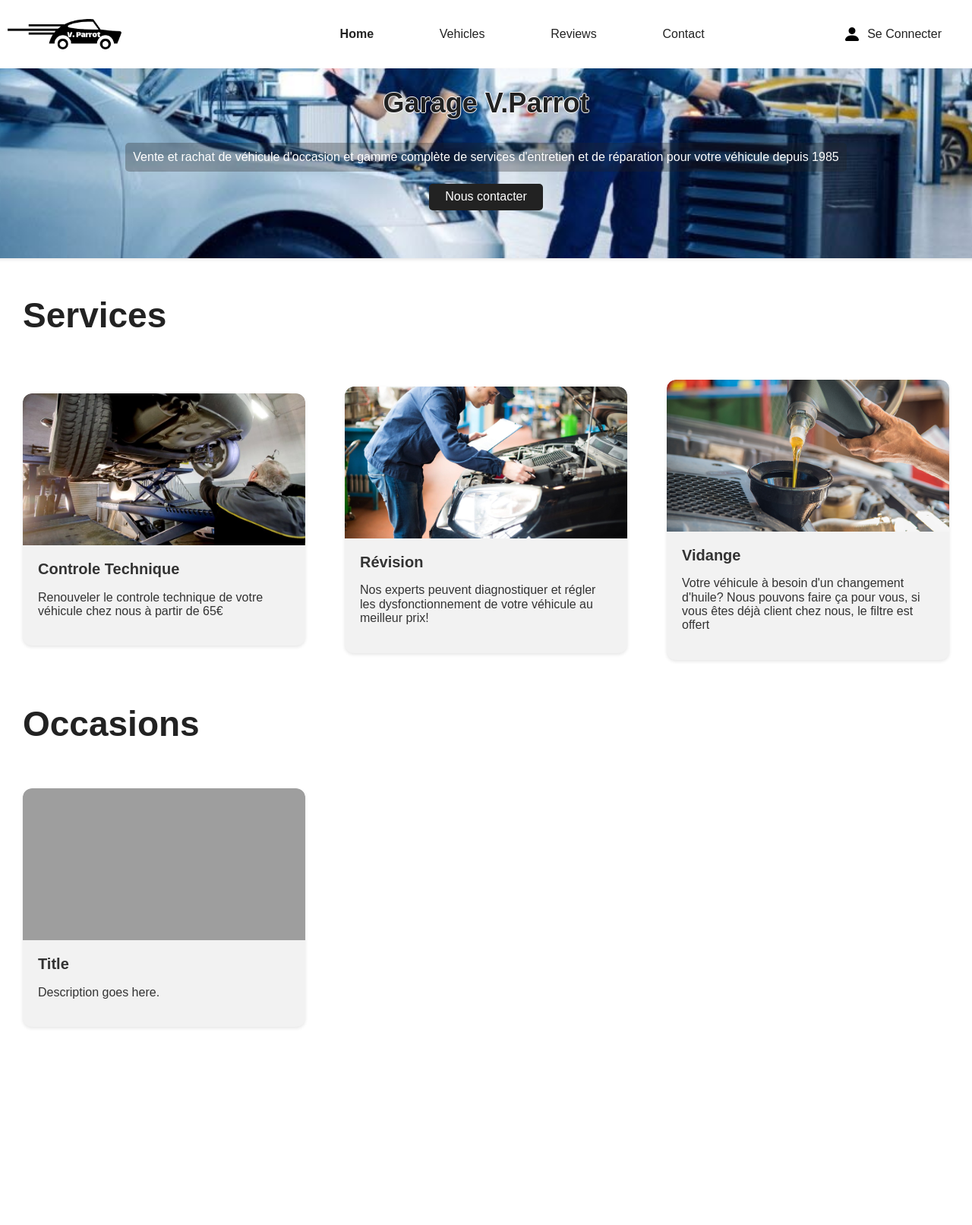
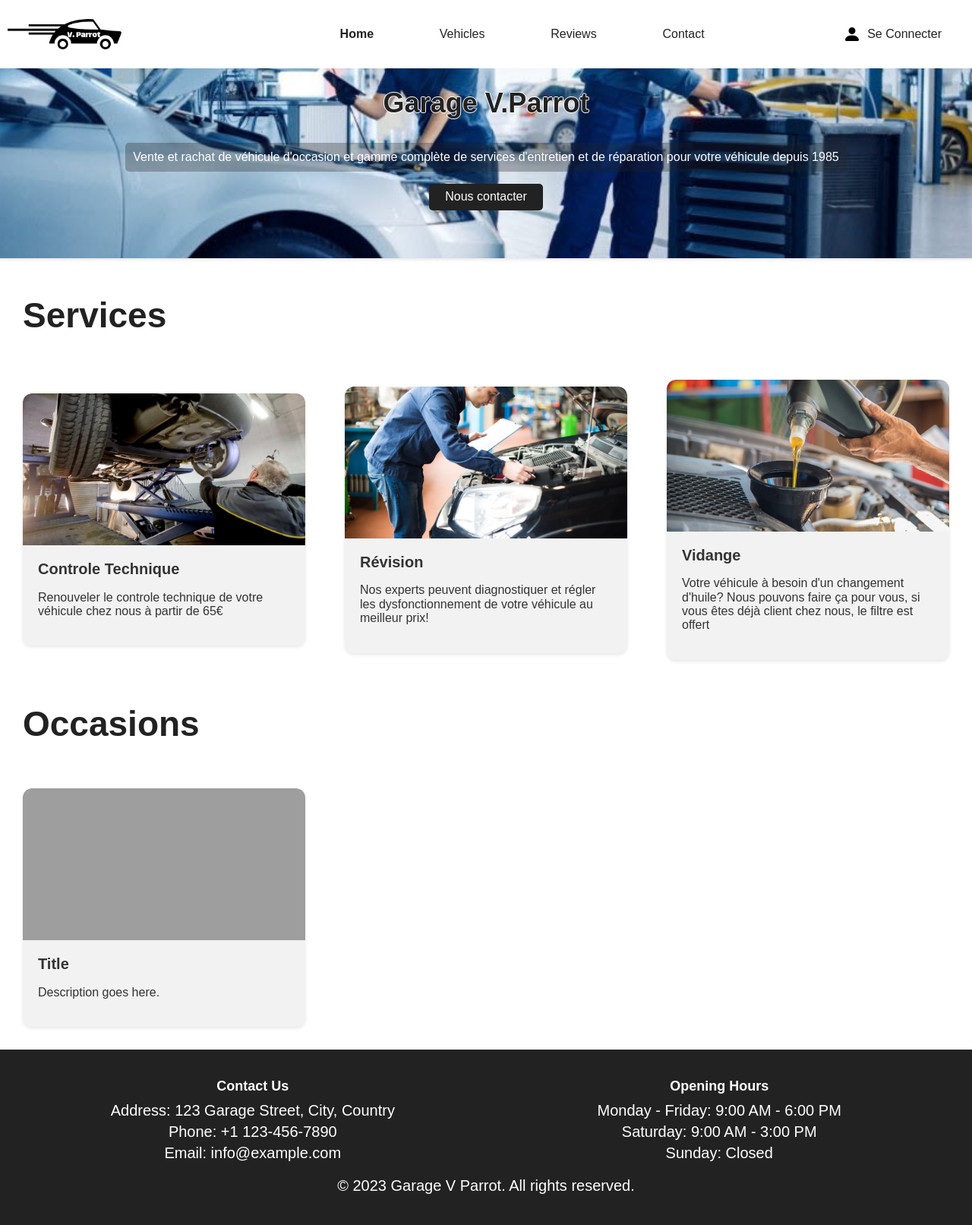
Before and after one commit to Learistocats/Garage_V_Parrot, a PHP site: page / in a window 1280 px wide; the page is wider, and only the part inside the window is pictured. Shown: that part at 76% size. Before the commit the page ends 1354 px from the top of that part, so only its background shows below. Run offline with PHP 8.4, Linux system fonts and the light colour scheme; grey boxes are pictures that could not be loaded.

Commit message:
added placeholder footer

```diff
--- a/index.html
+++ b/index.html
@@ -100,6 +100,25 @@
       </div>
     </div>
   </main>
+  <footer>
+    <div class="footer-container">
+      <div class="contact-info">
+        <h3>Contact Us</h3>
+        <p>Address: 123 Garage Street, City, Country</p>
+        <p>Phone: +1 123-456-7890</p>
+        <p>Email: info@example.com</p>
+      </div>
+      <div class="opening-hours">
+        <h3>Opening Hours</h3>
+        <p>Monday - Friday: 9:00 AM - 6:00 PM</p>
+        <p>Saturday: 9:00 AM - 3:00 PM</p>
+        <p>Sunday: Closed</p>
+      </div>
+    </div>
+    <div class="copyright">
+      <p>&copy; 2023 Garage V Parrot. All rights reserved.</p>
+    </div>
+  </footer>
   <script src="js/main.js"></script>
 </body>
 
--- a/styles/style.css
+++ b/styles/style.css
@@ -60,6 +60,43 @@ p {
   width: auto;
 }
 
+footer {
+  background-color: #222222;
+  color: #ffffff;
+  padding: 20px 0;
+}
+
+.footer-container {
+  display: flex;
+  justify-content: center;
+  align-items: center;
+}
+
+.contact-info, .opening-hours {
+  flex: 0 0 48%;
+}
+
+.contact-info h3, .opening-hours h3 {
+  font-size: 18px;
+  margin-bottom: 10px;
+  text-align: center;
+}
+
+.contact-info p, .opening-hours p {
+  margin: 0;
+  text-align: center;
+}
+
+.contact-info p:not(:last-child), .opening-hours p:not(:last-child) {
+  margin-bottom: 5px;
+}
+
+.copyright {
+  text-align: center;
+  margin-top: 20px;
+}
+
+
 
 
 /* Media query for larger screens */
```
